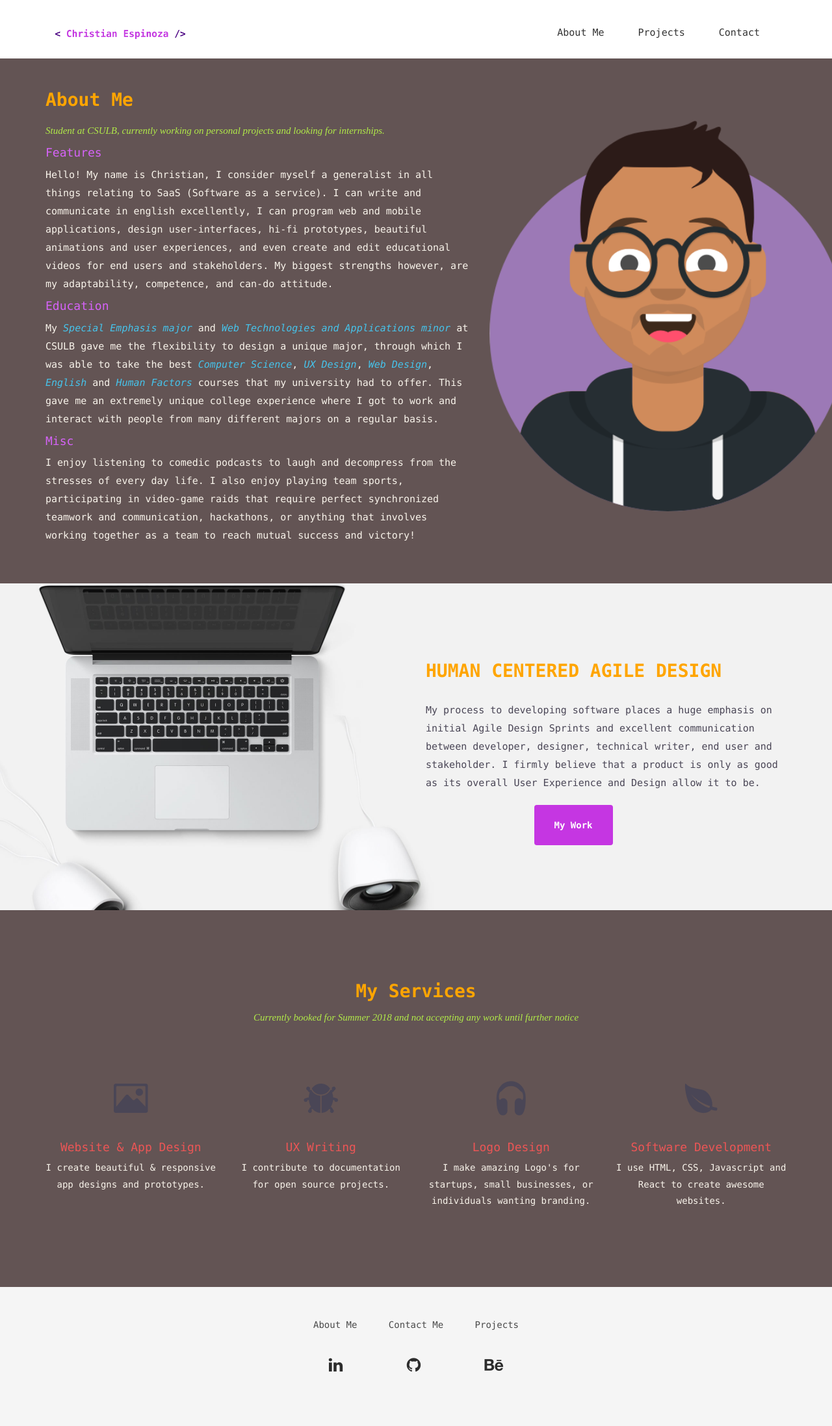
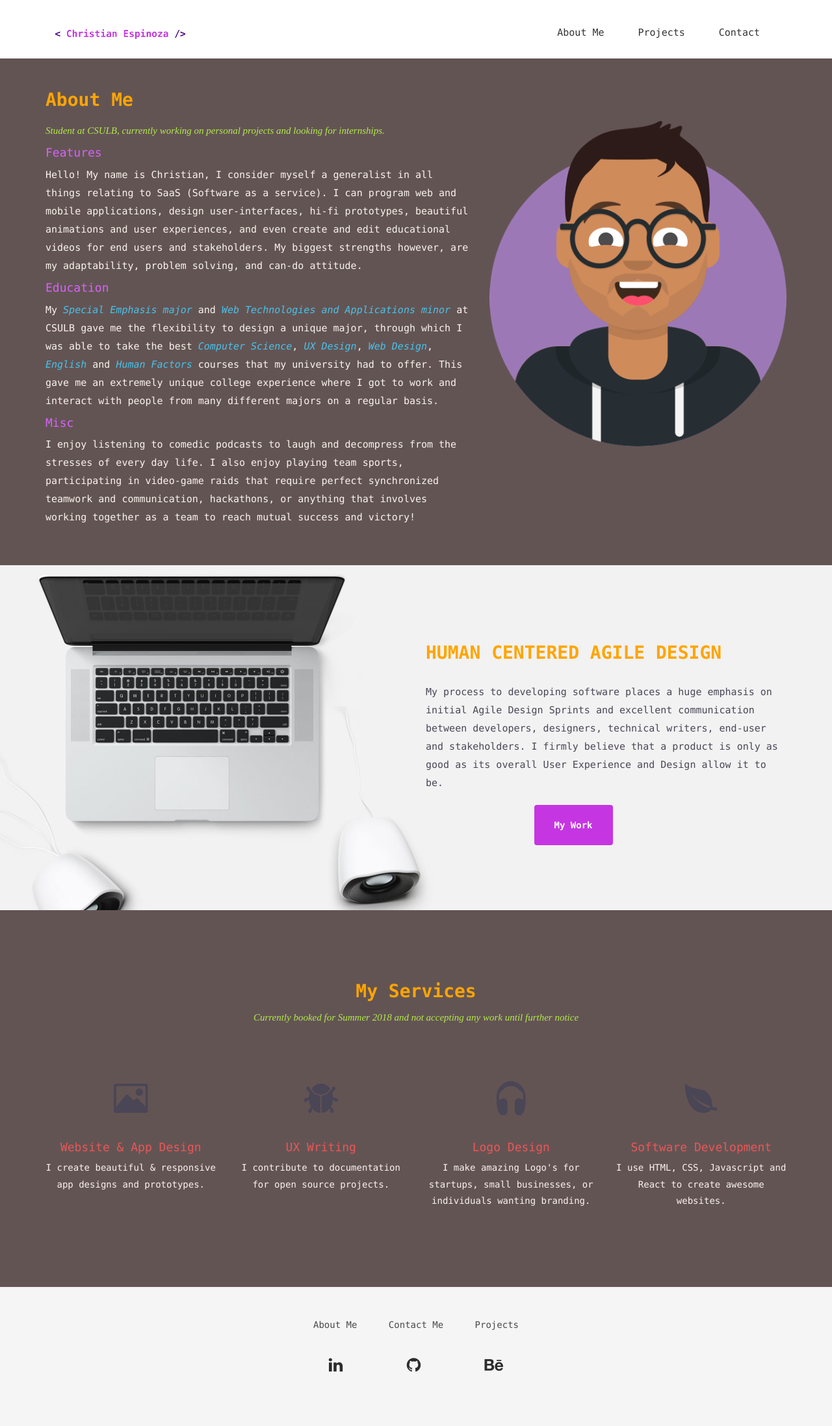
Before and after one commit to Kingslayyerr/Kingslayyerr.github.io, a Jekyll site: the page built from index.html, in a window 1280 px wide. Shown: the whole page at 65% size. Built offline with Jekyll 4.4.1, drawn with Linux system fonts in a browser that asks for light colours; nearby versions of some CDN libraries; some web fonts are replaced.

Commit message:
changed a few things

```diff
--- a/contact.html
+++ b/contact.html
@@ -75,7 +75,7 @@ permalink: /contact/
               <a href="http://www.themefisher.com"><i class="fa fa-dribbble"></i></a>
             </li> -->
             <li>
-              <a href="https://www.behance.net/ChristianEspinoza/"><i class="fa fa-behance"></i></a>
+              <a href="https://www.behance.net/ChristianEspinoza/" target="_blank"><i class="fa fa-behance"></i></a>
             </li>
 
           </ul>
--- a/css/airspace.css
+++ b/css/airspace.css
@@ -170,7 +170,7 @@ font header .navbar-default .navbar-nav li a:hover {
 #intro .block img {
   padding-left: 0px;
   margin-top:10%;
-  width: 120%;
+  width: 100%;
 }
 #intro .section-title {
   margin-bottom: 0px;
--- a/index.html
+++ b/index.html
@@ -29,7 +29,7 @@ permalink: /
             <p>Student at CSULB, currently working on personal projects and looking for internships.</p>
           </div>
           <h4>Features</h4>
-          <p>Hello! My name is Christian, I consider myself a generalist in all things relating to SaaS (Software as a service). I can write and communicate in english excellently, I can program web and mobile applications, design user-interfaces, hi-fi prototypes, beautiful animations and user experiences, and even create and edit educational videos for end users and stakeholders. My biggest strengths however, are my adaptability, competence, and can-do attitude. <!-- I learned to program on my own through hard work, persistence, and dedication. I started off learning the basics of <em style="color:#46c4ec;">HTML, CSS</em> and <em style="color:#46c4ec;">Javascript</em> then moved on to using more complex Libraries and Frameworks like <em style="color:#46c4ec;">React</em>, <em style="color:#46c4ec;">Redux</em> and <em style="color:#46c4ec;">Node</em>. -->
+          <p>Hello! My name is Christian, I consider myself a generalist in all things relating to SaaS (Software as a service). I can program web and mobile applications, design user-interfaces, hi-fi prototypes, beautiful animations and user experiences, and even create and edit educational videos for end users and stakeholders. My biggest strengths however, are my adaptability, problem solving, and can-do attitude. <!-- I learned to program on my own through hard work, persistence, and dedication. I started off learning the basics of <em style="color:#46c4ec;">HTML, CSS</em> and <em style="color:#46c4ec;">Javascript</em> then moved on to using more complex Libraries and Frameworks like <em style="color:#46c4ec;">React</em>, <em style="color:#46c4ec;">Redux</em> and <em style="color:#46c4ec;">Node</em>. -->
          <!--  I have taken a Systemic approach to my skills and education, I believe in breadth first then depth, to be an effective specialist you must at one point be a generalist. -->
           </p>
           <h4>Education</h4>
@@ -57,7 +57,7 @@ permalink: /
   <div class="row">
     <div class="col-md-6 col-md-offset-6">
       <h2>HUMAN CENTERED AGILE DESIGN</h2>
-      <p>My process to developing software places a huge emphasis on initial Agile Design Sprints and excellent communication between developer, designer, technical writer, end user and stakeholder.
+      <p>My process to developing software places a huge emphasis on initial Agile Design Sprints and excellent communication between developers, designers, technical writers, end-user and stakeholders.
       I firmly believe that a product is only as good as its overall User Experience and Design allow it to be.</p>
 
       <a href="{{ site.baseurl }}/work" class="btn btn-view-works">My Work</a>
--- a/work.html
+++ b/work.html
@@ -42,7 +42,7 @@ permalink: /work/
                         <div class="overly">
                           <div class="position-center">
                             <h2>Spots</h2>
-                            <p>Project for UI/UX class - 2019</p>
+                            <p>UX Process Book - 2019</p>
                             <p>How can I make life easier for open-micers?</p>
                           </div>
                         </div>
```
